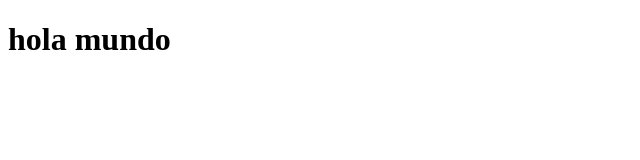
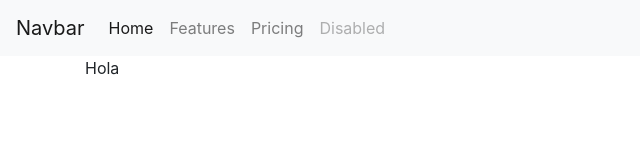
Before and after one commit to alejogonzadev/gitbootstrap, a plain HTML site: page index.html in a window 1280 px wide. Shown: the whole page, without its empty margins (0-640 px from the left). Drawn offline with nearby package versions, Linux system fonts and the light colour scheme.

Commit message:
Se implemente bootstrap

```diff
--- a/index.html
+++ b/index.html
@@ -1,11 +1,56 @@
-<!DOCTYPE html>
+<!doctype html>
 <html lang="en">
-<head>
-    <meta charset="UTF-8">
-    <meta name="viewport" content="width=device-width, initial-scale=1.0">
-    <title>Document</title>
-</head>
-<body>
-    <h1>hola mundo</h1>
-</body>
+  <head>
+    <!-- Required meta tags -->
+    <meta charset="utf-8">
+    <meta name="viewport" content="width=device-width, initial-scale=1, shrink-to-fit=no">
+
+    <!-- Bootstrap CSS -->
+    <link rel="stylesheet" href="https://cdn.jsdelivr.net/npm/bootstrap@4.6.2/dist/css/bootstrap.min.css" integrity="sha384-xOolHFLEh07PJGoPkLv1IbcEPTNtaed2xpHsD9ESMhqIYd0nLMwNLD69Npy4HI+N" crossorigin="anonymous">
+
+    <title>Hello, world!</title>
+  </head>
+  <body>
+    <nav class="navbar navbar-expand-lg navbar-light bg-light">
+        <a class="navbar-brand" href="#">Navbar</a>
+        <button class="navbar-toggler" type="button" data-toggle="collapse" data-target="#navbarNav" aria-controls="navbarNav" aria-expanded="false" aria-label="Toggle navigation">
+          <span class="navbar-toggler-icon"></span>
+        </button>
+        <div class="collapse navbar-collapse" id="navbarNav">
+          <ul class="navbar-nav">
+            <li class="nav-item active">
+              <a class="nav-link" href="#">Home <span class="sr-only">(current)</span></a>
+            </li>
+            <li class="nav-item">
+              <a class="nav-link" href="#">Features</a>
+            </li>
+            <li class="nav-item">
+              <a class="nav-link" href="#">Pricing</a>
+            </li>
+            <li class="nav-item">
+              <a class="nav-link disabled">Disabled</a>
+            </li>
+          </ul>
+        </div>
+      </nav>
+
+    <div class="container">
+        <div class="row">
+            <div class="col-12"> Hola</div>
+        </div>
+    </div>
+
+    <!-- Optional JavaScript; choose one of the two! -->
+
+    <!-- Option 1: jQuery and Bootstrap Bundle (includes Popper) -->
+    <script src="https://cdn.jsdelivr.net/npm/jquery@3.5.1/dist/jquery.slim.min.js" integrity="sha384-DfXdz2htPH0lsSSs5nCTpuj/zy4C+OGpamoFVy38MVBnE+IbbVYUew+OrCXaRkfj" crossorigin="anonymous"></script>
+    <script src="https://cdn.jsdelivr.net/npm/bootstrap@4.6.2/dist/js/bootstrap.bundle.min.js" integrity="sha384-Fy6S3B9q64WdZWQUiU+q4/2Lc9npb8tCaSX9FK7E8HnRr0Jz8D6OP9dO5Vg3Q9ct" crossorigin="anonymous"></script>
+
+    <!-- Option 2: Separate Popper and Bootstrap JS -->
+    <!--
+    <script src="https://cdn.jsdelivr.net/npm/jquery@3.5.1/dist/jquery.slim.min.js" integrity="sha384-DfXdz2htPH0lsSSs5nCTpuj/zy4C+OGpamoFVy38MVBnE+IbbVYUew+OrCXaRkfj" crossorigin="anonymous"></script>
+    <script src="https://cdn.jsdelivr.net/npm/popper.js@1.16.1/dist/umd/popper.min.js" integrity="sha384-9/reFTGAW83EW2RDu2S0VKaIzap3H66lZH81PoYlFhbGU+6BZp6G7niu735Sk7lN" crossorigin="anonymous"></script>
+    <script src="https://cdn.jsdelivr.net/npm/bootstrap@4.6.2/dist/js/bootstrap.min.js" integrity="sha384-+sLIOodYLS7CIrQpBjl+C7nPvqq+FbNUBDunl/OZv93DB7Ln/533i8e/mZXLi/P+" crossorigin="anonymous"></script>
+    -->
+  </body>
 </html>
```
